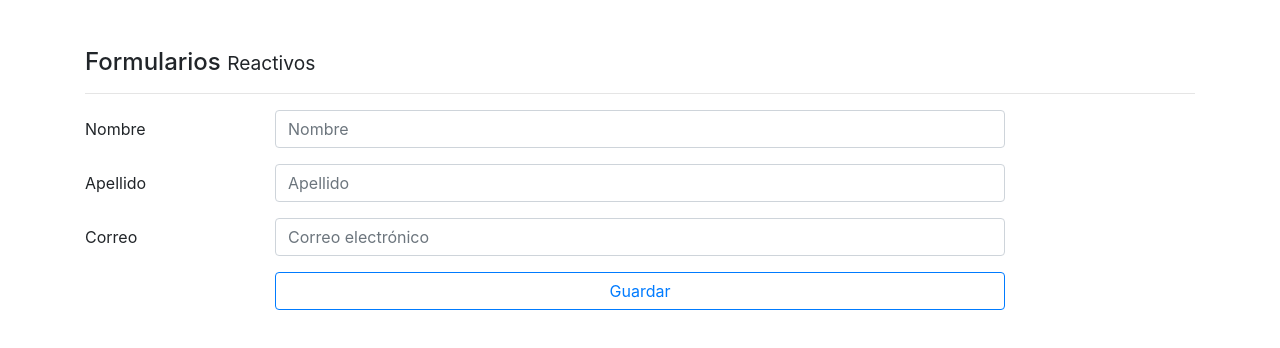
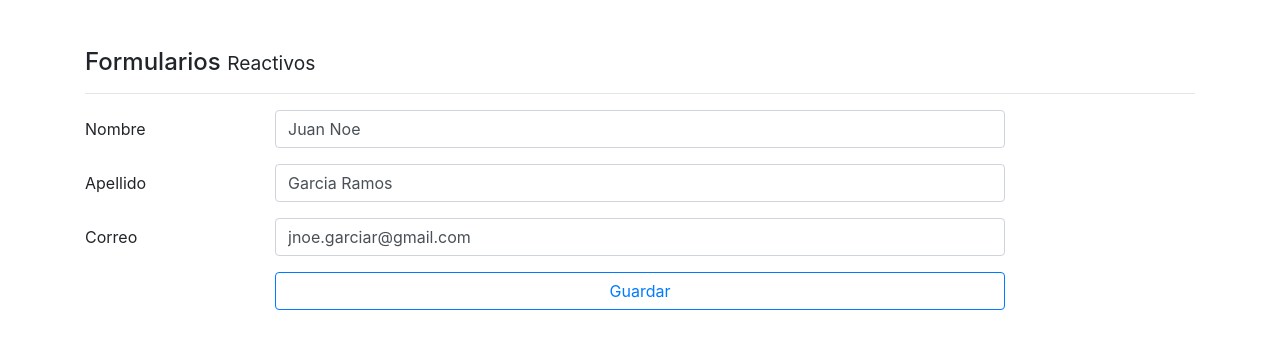
Before and after one commit to NoeGarciaR/FormulariosAngular, an Angular app: page /reactivo in a window 1280 px wide. Shown: the top 348 px of the page. Built offline with nearby package versions, Linux system fonts and the light colour scheme.

Commit message:
Agregando relacion de formulario reactivo

```diff
--- a/src/app/pages/reactive/reactive.component.html
+++ b/src/app/pages/reactive/reactive.component.html
@@ -1,6 +1,6 @@
 <h4>Formularios <small> Reactivos </small></h4>
 <hr>
-<form autocomplete="off">
+<form autocomplete="off" [formGroup]="forma" (ngSubmit)="guardadr()">
 
   <div>
 
@@ -10,7 +10,9 @@
 
         <input class="form-control"
                type="text"
-               placeholder="Nombre">
+               placeholder="Nombre"
+               formControlName="nombre"
+        >
       </div>
     </div>
 
@@ -20,7 +22,9 @@
 
         <input class="form-control"
                type="text"
-               placeholder="Apellido">
+               placeholder="Apellido"
+               formControlName="apellido"
+        >
       </div>
     </div>
 
@@ -32,7 +36,9 @@
 
       <input class="form-control"
              type="email"
-             placeholder="Correo electrónico">
+             placeholder="Correo electrónico"
+             formControlName="correo"
+      >
     </div>
   </div>
 
--- a/src/app/pages/reactive/reactive.component.ts
+++ b/src/app/pages/reactive/reactive.component.ts
@@ -1,4 +1,5 @@
 import { Component, OnInit } from '@angular/core';
+import {FormBuilder, FormGroup} from '@angular/forms';
 
 @Component({
   selector: 'app-reactive',
@@ -7,9 +8,25 @@ import { Component, OnInit } from '@angular/core';
 })
 export class ReactiveComponent implements OnInit {
 
-  constructor() { }
+  forma: FormGroup;
+
+  constructor( private fb: FormBuilder) {
+    this.crearFormulario();
+  }
 
   ngOnInit(): void {
   }
 
+  crearFormulario(){
+    this.forma = this.fb.group({
+      nombre  : ['Juan Noe'],
+      apellido: ['Garcia Ramos'],
+      correo  : ['jnoe.garciar@gmail.com'],
+    });
+  }
+
+  guardadr(){
+    console.log(this.forma);
+  }
+
 }
```
